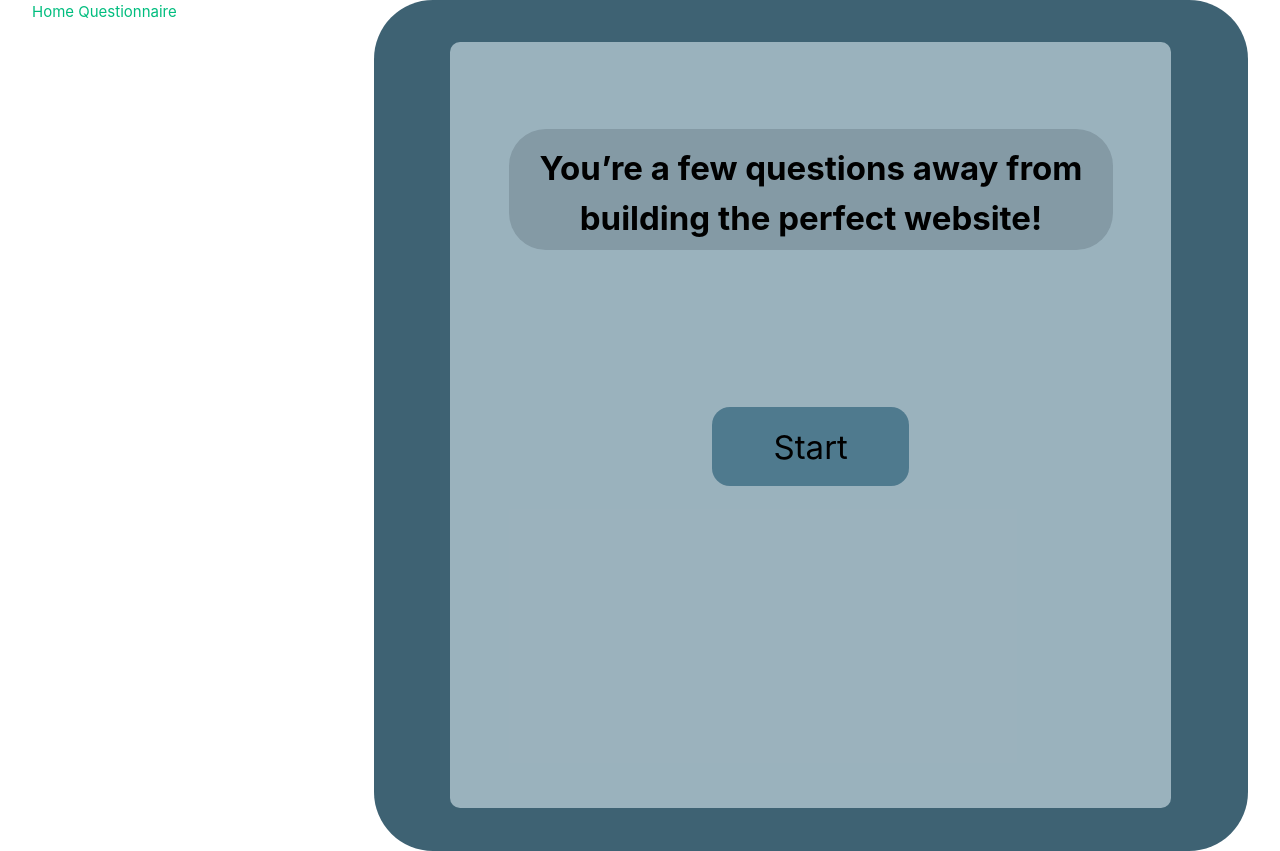
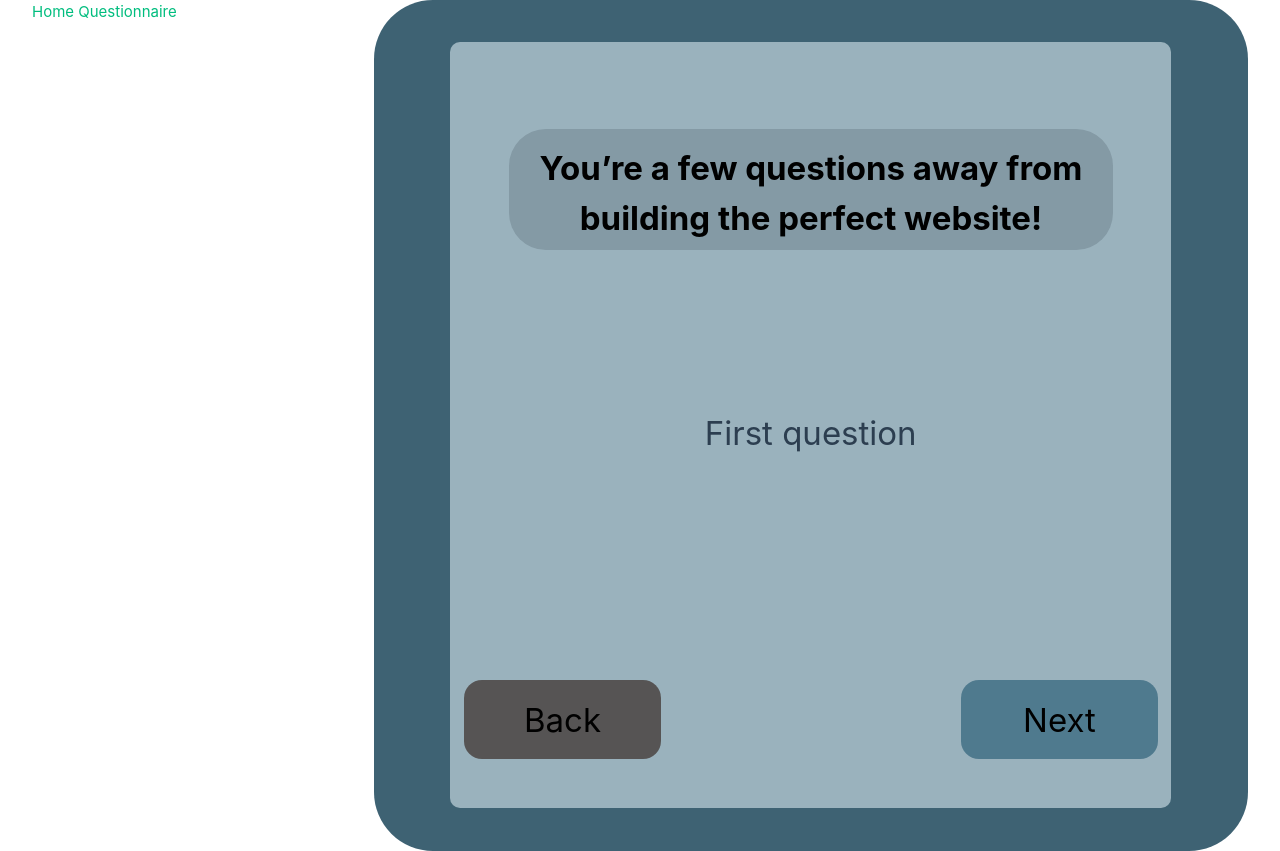
Before and after one commit to webAhead1/flexible, a Vue app: page /questionnaire in a window 1280 px wide. Both pictures are taken after a click on the button "Start". Built offline with nearby package versions, Linux system fonts and the light colour scheme.

Commit message:
finished the questionnaire template

```diff
--- /dev/null
+++ b/src/components/FirstQuestionPage.vue
@@ -0,0 +1,24 @@
+<script>
+export default {};
+</script>
+
+<template>
+  <div class="flex rounded-[59px] h-[851px] w-[874px] bg-[#3E6273]">
+    <div
+      class="rounded-[10px] ml-[76px] mt-[42px] h-[766.46px] w-[721.38px] bg-[#C8DAE2]/[.67]"
+    >
+      <div
+        class="flex rounded-[37px] ml-[59px] mt-[87px] h-[121px] w-[604px] bg-[#849AA5]"
+      >
+        <h2
+          class="mt-[14px] text-center not-italic text-black font-poppins text-[33px] font-bold leading-[50px]"
+        >
+          You’re a few questions away from building the perfect website!
+        </h2>
+      </div>
+      <div class="flex justify-center mt-[157px] text-[33px]">
+        <p>First question</p>
+      </div>
+    </div>
+  </div>
+</template>
--- a/src/components/Template.vue
+++ b/src/components/FourthQuestionPage.vue
@@ -16,13 +16,8 @@ export default {};
           You’re a few questions away from building the perfect website!
         </h2>
       </div>
-      <div class="flex justify-center mt-[157px]">
-        <button
-          type="button"
-          class="shadow-[inset-0px_4px_4px_rgba(0, 0, 0, 0.25)] rounded-[18px] w-[197px] h-[79px] bg-[#4F7A8E] text-center not-italic text-black font-poppins text-[33px] font-normal leading-[50px]"
-        >
-          Start
-        </button>
+      <div class="flex justify-center mt-[157px] text-[33px]">
+        <p>Fourth question</p>
       </div>
     </div>
   </div>
--- /dev/null
+++ b/src/components/LastQuestionPage.vue
@@ -0,0 +1,24 @@
+<script>
+export default {};
+</script>
+
+<template>
+  <div class="flex rounded-[59px] h-[851px] w-[874px] bg-[#3E6273]">
+    <div
+      class="rounded-[10px] ml-[76px] mt-[42px] h-[766.46px] w-[721.38px] bg-[#C8DAE2]/[.67]"
+    >
+      <div
+        class="flex rounded-[37px] ml-[59px] mt-[87px] h-[121px] w-[604px] bg-[#849AA5]"
+      >
+        <h2
+          class="mt-[14px] text-center not-italic text-black font-poppins text-[33px] font-bold leading-[50px]"
+        >
+          You’re a few questions away from building the perfect website!
+        </h2>
+      </div>
+      <div class="flex justify-center mt-[157px] text-[33px]">
+        <p>Last question</p>
+      </div>
+    </div>
+  </div>
+</template>
--- /dev/null
+++ b/src/components/SecondQuestionPage.vue
@@ -0,0 +1,24 @@
+<script>
+export default {};
+</script>
+
+<template>
+  <div class="flex rounded-[59px] h-[851px] w-[874px] bg-[#3E6273]">
+    <div
+      class="rounded-[10px] ml-[76px] mt-[42px] h-[766.46px] w-[721.38px] bg-[#C8DAE2]/[.67]"
+    >
+      <div
+        class="flex rounded-[37px] ml-[59px] mt-[87px] h-[121px] w-[604px] bg-[#849AA5]"
+      >
+        <h2
+          class="mt-[14px] text-center not-italic text-black font-poppins text-[33px] font-bold leading-[50px]"
+        >
+          You’re a few questions away from building the perfect website!
+        </h2>
+      </div>
+      <div class="flex justify-center mt-[157px] text-[33px]">
+        <p>Second question</p>
+      </div>
+    </div>
+  </div>
+</template>
--- /dev/null
+++ b/src/components/StartPage.vue
@@ -0,0 +1,29 @@
+<script setup>
+import { reactive } from "vue";
+
+const states = reactive({
+  data() {
+    return {
+      StartPageComponent: 1,
+    };
+  },
+});
+</script>
+
+<template>
+  <div class="flex rounded-[59px] h-[851px] w-[874px] bg-[#3E6273]">
+    <div
+      class="rounded-[10px] ml-[76px] mt-[42px] h-[766.46px] w-[721.38px] bg-[#C8DAE2]/[.67]"
+    >
+      <div
+        class="flex rounded-[37px] ml-[59px] mt-[87px] h-[121px] w-[604px] bg-[#849AA5]"
+      >
+        <h2
+          class="mt-[14px] text-center not-italic text-black font-poppins text-[33px] font-bold leading-[50px]"
+        >
+          You’re a few questions away from building the perfect website!
+        </h2>
+      </div>
+    </div>
+  </div>
+</template>
--- /dev/null
+++ b/src/components/ThirdQuestionPage.vue
@@ -0,0 +1,24 @@
+<script>
+export default {};
+</script>
+
+<template>
+  <div class="flex rounded-[59px] h-[851px] w-[874px] bg-[#3E6273]">
+    <div
+      class="rounded-[10px] ml-[76px] mt-[42px] h-[766.46px] w-[721.38px] bg-[#C8DAE2]/[.67]"
+    >
+      <div
+        class="flex rounded-[37px] ml-[59px] mt-[87px] h-[121px] w-[604px] bg-[#849AA5]"
+      >
+        <h2
+          class="mt-[14px] text-center not-italic text-black font-poppins text-[33px] font-bold leading-[50px]"
+        >
+          You’re a few questions away from building the perfect website!
+        </h2>
+      </div>
+      <div class="flex justify-center mt-[157px] text-[33px]">
+        <p>Third question</p>
+      </div>
+    </div>
+  </div>
+</template>
--- a/src/views/Questionnaire.vue
+++ b/src/views/Questionnaire.vue
@@ -1,13 +1,61 @@
-<script>
-import StartPage from "../components/Template.vue";
-export default {
-  name: "Questionnaire",
-  components: { StartPage },
-};
+<script setup>
+import StartPage from "../components/StartPage.vue";
+import FirstQuestionPage from "../components/FirstQuestionPage.vue";
+import SecondQuestionPage from "../components/SecondQuestionPage.vue";
+import ThirdQuestionPage from "../components/ThirdQuestionPage.vue";
+import FourthQuestionPage from "../components/FourthQuestionPage.vue";
+import LastQuestionPage from "../components/LastQuestionPage.vue";
+import { reactive } from "vue";
+
+const states = reactive({
+  currentStep: 1,
+});
 </script>
 
 <template>
   <div>
-    <StartPage />
+    <StartPage v-if="states.currentStep == 1" />
+    <FirstQuestionPage v-else-if="states.currentStep == 2" />
+    <SecondQuestionPage v-else-if="states.currentStep == 3" />
+    <ThirdQuestionPage v-else-if="states.currentStep == 4" />
+    <FourthQuestionPage v-else-if="states.currentStep == 5" />
+    <LastQuestionPage v-else-if="states.currentStep == 6" />
+    <div class="flex justify-center">
+      <button
+        @click="states.currentStep--"
+        v-if="states.currentStep > 2"
+        class="shadow-[inset-0px_4px_4px_rgba(0, 0, 0, 0.25)] mt-[-171px] mr-[150px] rounded-[18px] w-[197px] h-[79px] bg-[#4F7A8E] text-center not-italic text-black font-poppins text-[33px] font-normal leading-[50px]"
+      >
+        Back
+      </button>
+      <button
+        v-if="states.currentStep == 2"
+        class="shadow-[inset-0px_4px_4px_rgba(0, 0, 0, 0.25)] mt-[-171px] mr-[150px] rounded-[18px] w-[197px] h-[79px] bg-[#565454] text-center not-italic text-black font-poppins text-[33px] font-normal leading-[50px]"
+      >
+        Back
+      </button>
+      <button
+        @click="states.currentStep++"
+        v-if="states.currentStep == 1"
+        class="shadow-[inset-0px_4px_4px_rgba(0, 0, 0, 0.25)] mt-[-400px] rounded-[18px] w-[197px] h-[79px] bg-[#4F7A8E] text-center not-italic text-black font-poppins text-[33px] font-normal leading-[50px]"
+      >
+        Start
+      </button>
+      <button
+        @click="states.currentStep++"
+        v-else-if="states.currentStep != 6"
+        class="shadow-[inset-0px_4px_4px_rgba(0, 0, 0, 0.25)] mt-[-171px] rounded-[18px] ml-[150px] w-[197px] h-[79px] bg-[#4F7A8E] text-center not-italic text-black font-poppins text-[33px] font-normal leading-[50px]"
+      >
+        Next
+      </button>
+
+      <button
+        @click="alert('This is the last question')"
+        v-if="states.currentStep == 6"
+        class="shadow-[inset-0px_4px_4px_rgba(0, 0, 0, 0.25)] mt-[-171px] rounded-[18px] ml-[150px] w-[197px] h-[79px] bg-[#4F7A8E] text-center not-italic text-black font-poppins text-[33px] font-normal leading-[50px]"
+      >
+        Submit
+      </button>
+    </div>
   </div>
 </template>
```
Also changed, not shown: src/components/TextMatrix.vue (deleted).
